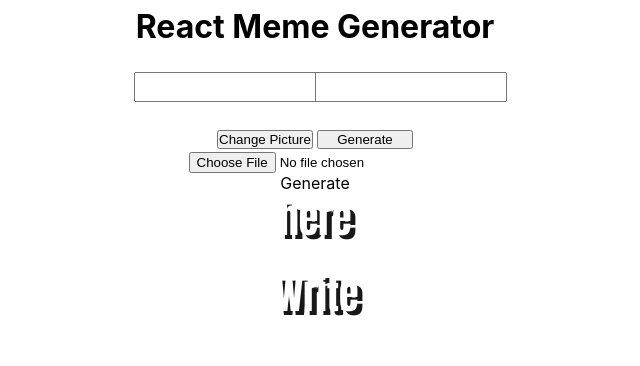
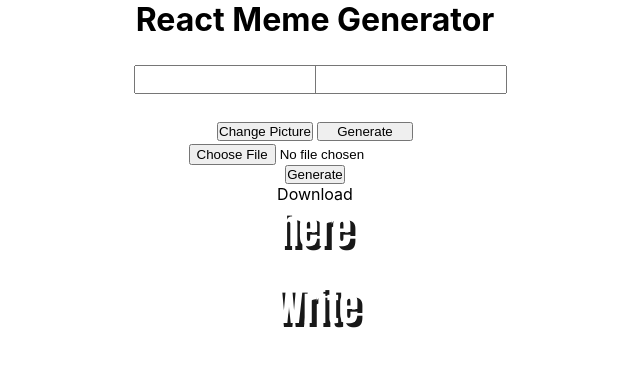
Before and after one commit to patrick-plue/react-meme-generator, a React (Create React App) app: page / in a window 1280 px wide. Shown: the top 366 px of the page, without its empty margins (325-965 px from the left). Built offline with nearby package versions, Linux system fonts and the light colour scheme; no server answers; the HTML template or start-up script is replaced by a standard one.

Commit message:
fix download

```diff
--- a/src/Picture.jsx
+++ b/src/Picture.jsx
@@ -11,7 +11,7 @@ function Picture({
   const createdMeme = useRef();
   const [userMemeDownload, setUserMemeDownload] = useState();
   if (createdMeme) {
-    console.log(createdMeme);
+    console.log(createdMeme.current);
   }
 
   function generate() {
@@ -24,12 +24,9 @@ function Picture({
 
   return (
     <>
-      <a
-        onClick={() => generate()}
-        download="my-image.jpg"
-        href={userMemeDownload}
-      >
-        Generate
+      <button onClick={() => generate()}>Generate</button>
+      <a download="my-image.jpg" href={userMemeDownload}>
+        Download
       </a>
 
       <div className="memeContainer" ref={createdMeme}>
```
